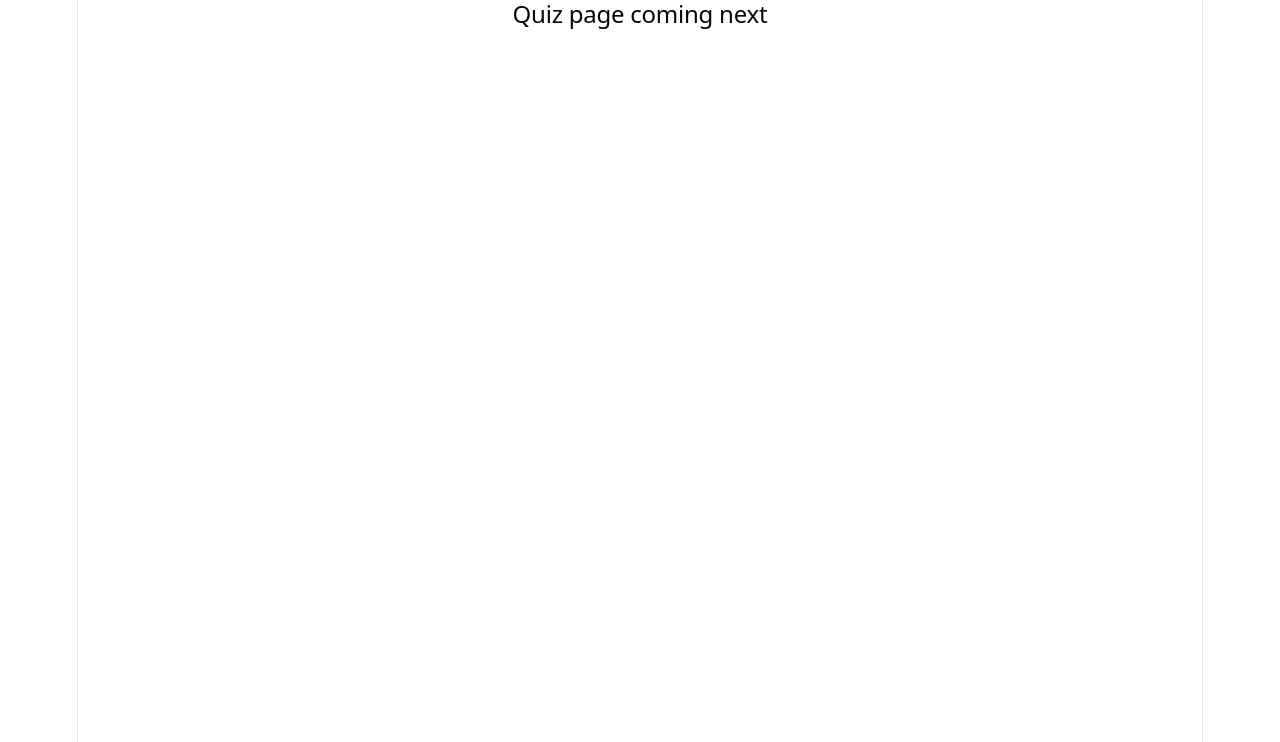
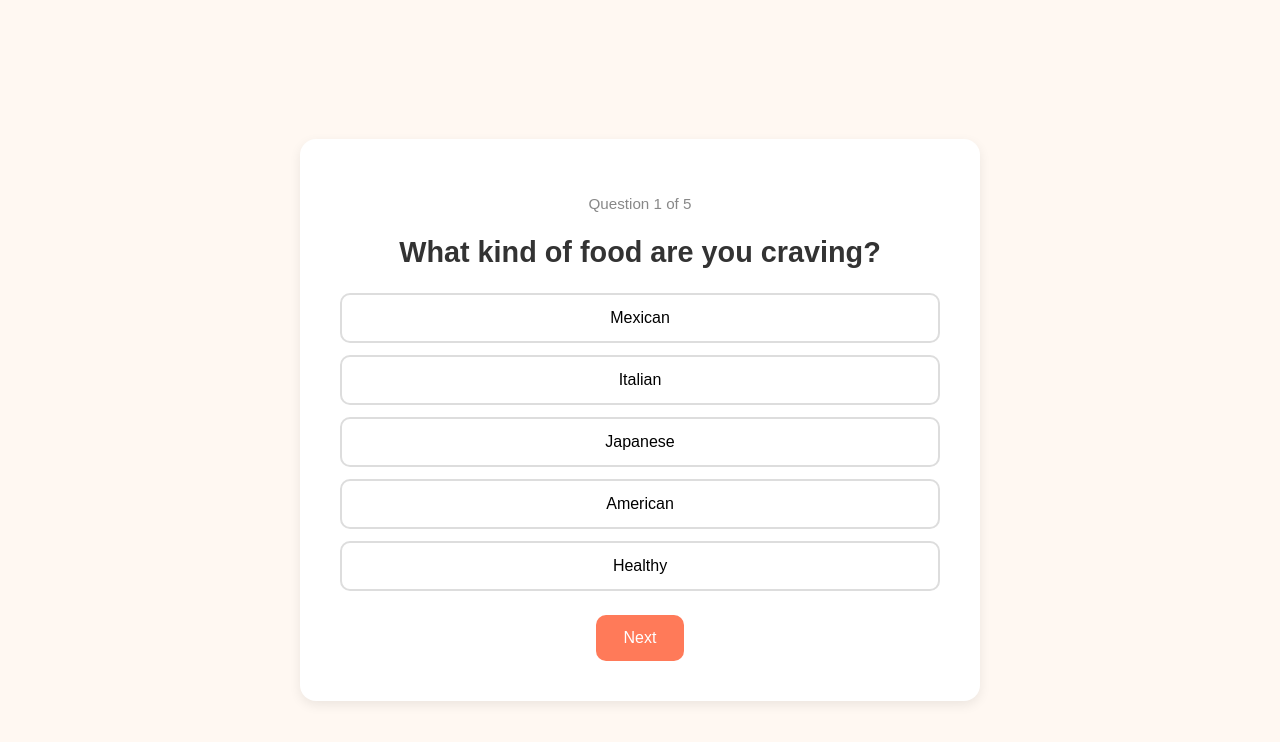
Before and after one commit to Katelynconrad424/Restaurant-Picker, a React (Vite) app: page / in a window 1280 px wide. Both pictures are taken after a click on the button "Find My Food". Shown: the top 742 px of the page. Built offline with nearby package versions, Linux system fonts and the light colour scheme.

Commit message:
Built quiz page

```diff
--- a/src/index.css
+++ b/src/index.css
@@ -1,111 +1,121 @@
-:root {
-  --text: #6b6375;
-  --text-h: #08060d;
-  --bg: #fff;
-  --border: #e5e4e7;
-  --code-bg: #f4f3ec;
-  --accent: #aa3bff;
-  --accent-bg: rgba(170, 59, 255, 0.1);
-  --accent-border: rgba(170, 59, 255, 0.5);
-  --social-bg: rgba(244, 243, 236, 0.5);
-  --shadow:
-    rgba(0, 0, 0, 0.1) 0 10px 15px -3px, rgba(0, 0, 0, 0.05) 0 4px 6px -2px;
-
-  --sans: system-ui, 'Segoe UI', Roboto, sans-serif;
-  --heading: system-ui, 'Segoe UI', Roboto, sans-serif;
-  --mono: ui-monospace, Consolas, monospace;
-
-  font: 18px/145% var(--sans);
-  letter-spacing: 0.18px;
-  color-scheme: light dark;
-  color: var(--text);
-  background: var(--bg);
-  font-synthesis: none;
-  text-rendering: optimizeLegibility;
-  -webkit-font-smoothing: antialiased;
-  -moz-osx-font-smoothing: grayscale;
-
-  @media (max-width: 1024px) {
-    font-size: 16px;
-  }
+body {
+  margin: 0;
+  font-family: Arial, sans-serif;
+  background-color: #fff8f2;
 }
 
-@media (prefers-color-scheme: dark) {
-  :root {
-    --text: #9ca3af;
-    --text-h: #f3f4f6;
-    --bg: #16171d;
-    --border: #2e303a;
-    --code-bg: #1f2028;
-    --accent: #c084fc;
-    --accent-bg: rgba(192, 132, 252, 0.15);
-    --accent-border: rgba(192, 132, 252, 0.5);
-    --social-bg: rgba(47, 48, 58, 0.5);
-    --shadow:
-      rgba(0, 0, 0, 0.4) 0 10px 15px -3px, rgba(0, 0, 0, 0.25) 0 4px 6px -2px;
-  }
-
-  #social .button-icon {
-    filter: invert(1) brightness(2);
-  }
+.home-page {
+  min-height: 100vh;
+  display: flex;
+  justify-content: center;
+  align-items: center;
+  background-color: #fff8f2;
+  padding: 20px;
 }
 
-body {
-  margin: 0;
+.home-card {
+  background-color: white;
+  padding: 40px;
+  border-radius: 16px;
+  text-align: center;
+  max-width: 500px;
+  box-shadow: 0 4px 12px rgba(0, 0, 0, 0.08);
 }
 
-#root {
-  width: 1126px;
-  max-width: 100%;
-  margin: 0 auto;
+.home-title {
+  font-size: 2.5rem;
+  margin-bottom: 16px;
+  color: #333;
+}
+
+.home-text {
+  font-size: 1.1rem;
+  color: #666;
+  margin-bottom: 24px;
+  line-height: 1.6;
+}
+
+.start-button {
+  background-color: #ff7a59;
+  color: white;
+  border: none;
+  padding: 14px 28px;
+  font-size: 1rem;
+  border-radius: 10px;
+  cursor: pointer;
+}
+
+.start-button:hover {
+  background-color: #e76647;
+}
+
+.quiz-page {
+  min-height: 100vh;
+  display: flex;
+  justify-content: center;
+  align-items: center;
+  background-color: #fff8f2;
+  padding: 20px;
+}
+
+.quiz-card {
+  background-color: white;
+  padding: 40px;
+  border-radius: 16px;
   text-align: center;
-  border-inline: 1px solid var(--border);
-  min-height: 100svh;
+  max-width: 600px;
+  width: 100%;
+  box-shadow: 0 4px 12px rgba(0, 0, 0, 0.08);
+}
+
+.question-count {
+  color: #888;
+  margin-bottom: 12px;
+  font-size: 0.95rem;
+}
+
+.quiz-question {
+  font-size: 1.8rem;
+  margin-bottom: 24px;
+  color: #333;
+}
+
+.answer-buttons {
   display: flex;
   flex-direction: column;
-  box-sizing: border-box;
+  gap: 12px;
+  margin-bottom: 24px;
 }
 
-h1,
-h2 {
-  font-family: var(--heading);
-  font-weight: 500;
-  color: var(--text-h);
+.answer-button {
+  padding: 14px;
+  border: 2px solid #ddd;
+  background-color: white;
+  border-radius: 10px;
+  cursor: pointer;
+  font-size: 1rem;
+  text-transform: capitalize;
 }
 
-h1 {
-  font-size: 56px;
-  letter-spacing: -1.68px;
-  margin: 32px 0;
-  @media (max-width: 1024px) {
-    font-size: 36px;
-    margin: 20px 0;
-  }
-}
-h2 {
-  font-size: 24px;
-  line-height: 118%;
-  letter-spacing: -0.24px;
-  margin: 0 0 8px;
-  @media (max-width: 1024px) {
-    font-size: 20px;
-  }
-}
-p {
-  margin: 0;
+.answer-button:hover {
+  border-color: #ff7a59;
 }
 
-code,
-.counter {
-  font-family: var(--mono);
-  display: inline-flex;
-  border-radius: 4px;
-  color: var(--text-h);
+.answer-button.selected {
+  background-color: #ffede7;
+  border-color: #ff7a59;
 }
 
-code {
-  font-size: 15px;
-  line-height: 135%;
-  padding: 4px 8px;
-  background: var(--code-bg);
+.next-button {
+  background-color: #ff7a59;
+  color: white;
+  border: none;
+  padding: 14px 28px;
+  font-size: 1rem;
+  border-radius: 10px;
+  cursor: pointer;
 }
+
+.next-button:hover {
+  background-color: #e76647;
+}
--- a/src/pages/Quiz.jsx
+++ b/src/pages/Quiz.jsx
@@ -1,5 +1,74 @@
-function Quiz() {
-  return <h2>Quiz page coming next</h2>;
+import { useState } from "react";
+
+function Quiz({ onFinish }) {
+  const questions = [
+    {
+      question: "What kind of food are you craving?",
+      options: ["mexican", "italian", "japanese", "american", "healthy"],
+    },
+    {
+      question: "What price range sounds best?",
+      options: ["cheap", "medium", "expensive"],
+    },
+    {
+      question: "What kind of vibe do you want?",
+      options: ["casual", "fancy", "fast"],
+    },
+    {
+      question: "How far do you want to go?",
+      options: ["close", "medium", "far"],
+    },
+    {
+      question: "Do you want dine-in or takeout?",
+      options: ["dine-in", "takeout"],
+    },
+  ];
+
+  const [currentQuestion, setCurrentQuestion] = useState(0);
+  const [selectedAnswer, setSelectedAnswer] = useState("");
+
+  function handleNext() {
+    if (selectedAnswer === "") return;
+
+    if (currentQuestion < questions.length - 1) {
+      setCurrentQuestion(currentQuestion + 1);
+      setSelectedAnswer("");
+    } else {
+      onFinish();
+    }
+  }
+
+  return (
+    <div className="quiz-page">
+      <div className="quiz-card">
+        <p className="question-count">
+          Question {currentQuestion + 1} of {questions.length}
+        </p>
+
+        <h2 className="quiz-question">{questions[currentQuestion].question}</h2>
+
+        <div className="answer-buttons">
+          {questions[currentQuestion].options.map((option) => (
+            <button
+              key={option}
+              className={
+                selectedAnswer === option
+                  ? "answer-button selected"
+                  : "answer-button"
+              }
+              onClick={() => setSelectedAnswer(option)}
+            >
+              {option}
+            </button>
+          ))}
+        </div>
+
+        <button className="next-button" onClick={handleNext}>
+          {currentQuestion === questions.length - 1 ? "See Result" : "Next"}
+        </button>
+      </div>
+    </div>
+  );
 }
 
 export default Quiz;
```
